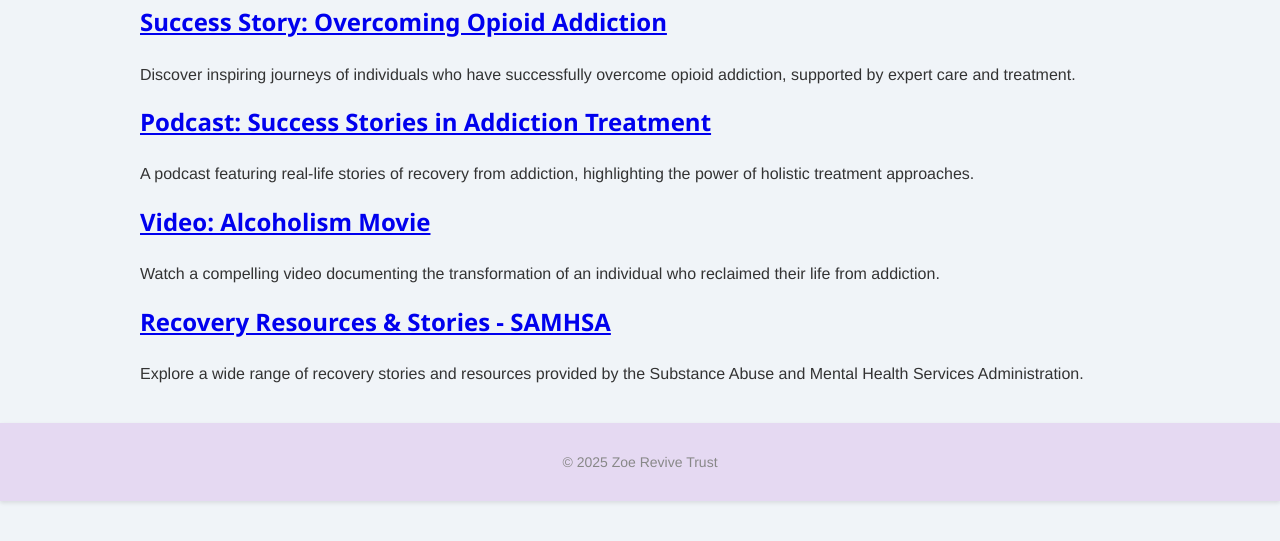
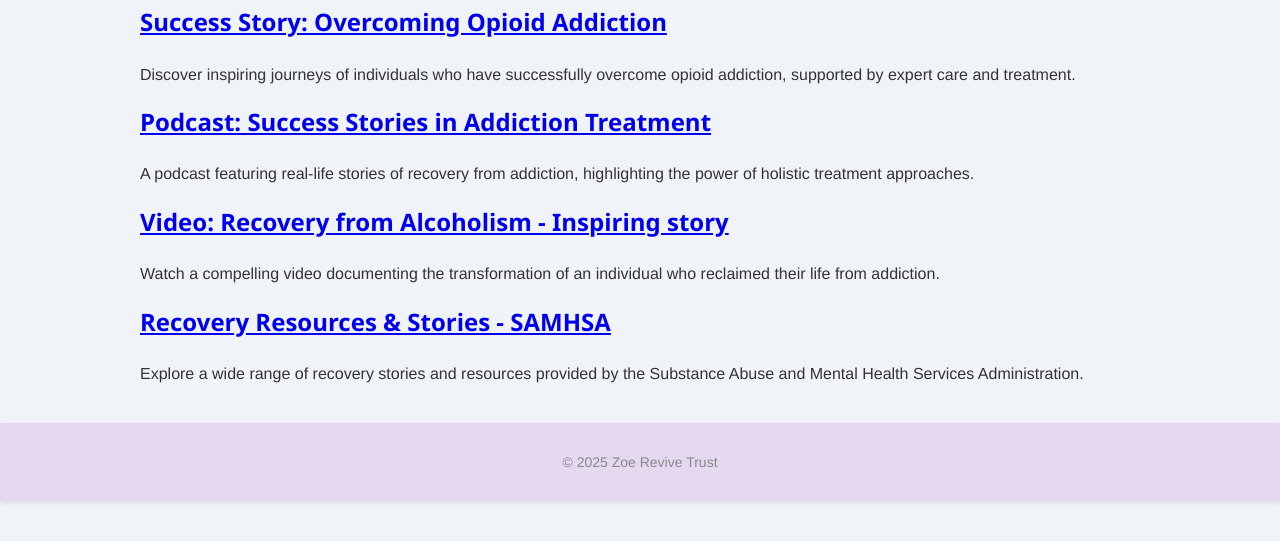
Before and after one commit to ramjisrk/ramjisrk.github.io, a plain HTML site: page blog.html in a window 1280 px wide. Shown: the part 203-744 px from the top of the page. Drawn offline with Linux system fonts and the light colour scheme.

Commit message:
Update blog.html

```diff
--- a/blog.html
+++ b/blog.html
@@ -34,7 +34,7 @@
 
   <article>
 
-    <h2><a href="https://www.imdb.com/title/tt0113627/?ref_=ls_t_1" target="_blank" rel="noopener">Video: Alcoholism Movie</a></h2>
+    <h2><a href="https://youtu.be/yAHn1kSo9l8?si=GSEiuB3pr_RcqB1i" target="_blank" rel="noopener">Video: Recovery from Alcoholism - Inspiring story </a></h2>
     <p>Watch a compelling video documenting the transformation of an individual who reclaimed their life from addiction.</p>
   </article>
 
```
